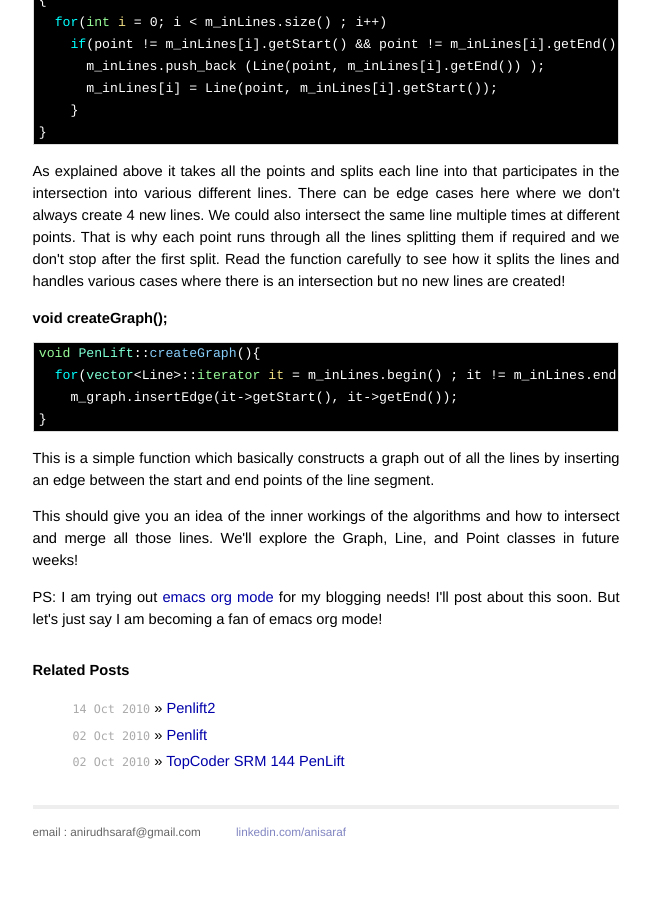
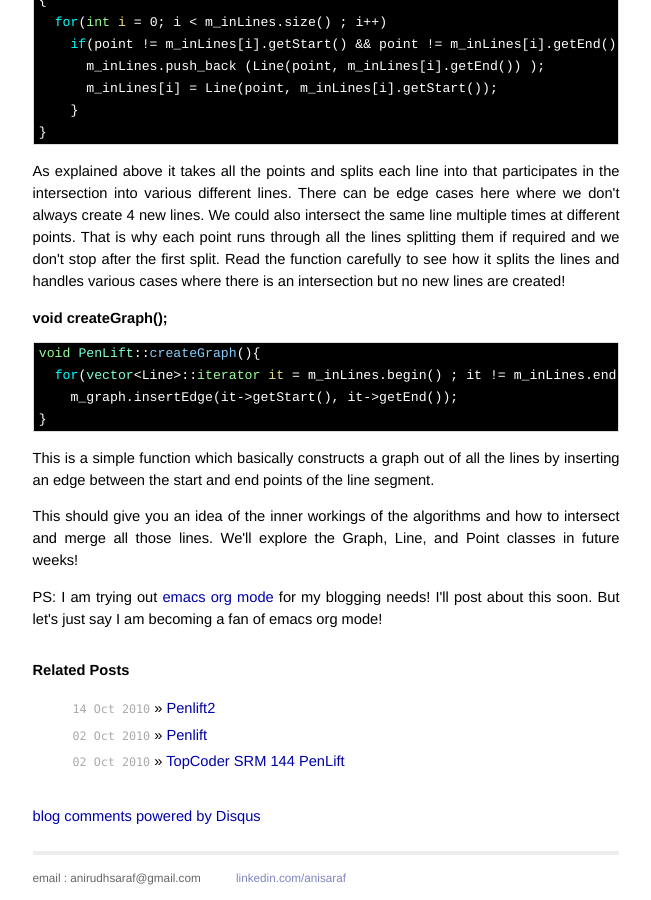
Before and after one commit to anisaraf/anisaraf.github.com, a Jekyll site: the page built from _posts/2010-10-14-Penlift2.html, in a window 1280 px wide and 900 px high, scrolled down 1552 px. Shown: the whole window, without its empty margins (314-965 px from the left). Built offline with Jekyll 4.4.1, drawn with Linux system fonts in a browser that asks for light colours; Markdown is read by kramdown in place of the engine named in the settings; comment, search, counter and statistics services are not loaded; before the commit the page ends 2407 px from its top, so only the background shows below that; some of the changed lines change nothing that is shown.

```diff
--- a/_layouts/default.html
+++ b/_layouts/default.html
@@ -113,8 +113,6 @@
 
 
 
-
-
 <!-- Google Analytics -->
 <script type="text/javascript">
 var gaJsHost = (("https:" == document.location.protocol) ? "https://ssl." : "http://www.");
--- a/_layouts/post.html
+++ b/_layouts/post.html
@@ -16,3 +16,29 @@
     {% endfor %}
   </ul>
  </div>
+
+<!--Disqus Comments -->
+<div id="disqus_thread"></div>
+<script type="text/javascript">
+  /**
+    * var disqus_identifier; [Optional but recommended: Define a unique identifier (e.g. post id or slug) for this thread]
+    */
+  (function() {
+   var dsq = document.createElement('script'); dsq.type = 'text/javascript'; dsq.async = true;
+   dsq.src = 'http://codeherb.disqus.com/embed.js';
+   (document.getElementsByTagName('head')[0] || document.getElementsByTagName('body')[0]).appendChild(dsq);
+  })();
+</script>
+<noscript>Please enable JavaScript to view the <a href="http://disqus.com/?ref_noscript=codeherb">comments powered by Disqus.</a></noscript>
+<a href="http://disqus.com" class="dsq-brlink">blog comments powered by <span class="logo-disqus">Disqus</span></a>
+
+<script type="text/javascript">
+var disqus_shortname = 'codeherb';
+(function () {
+  var s = document.createElement('script'); s.async = true;
+  s.src = 'http://disqus.com/forums/codeherb/count.js';
+  (document.getElementsByTagName('HEAD')[0] || document.getElementsByTagName('BODY')[0]).appendChild(s);
+}());
+</script>
+
+<!--Disqus Comments end -->
```
